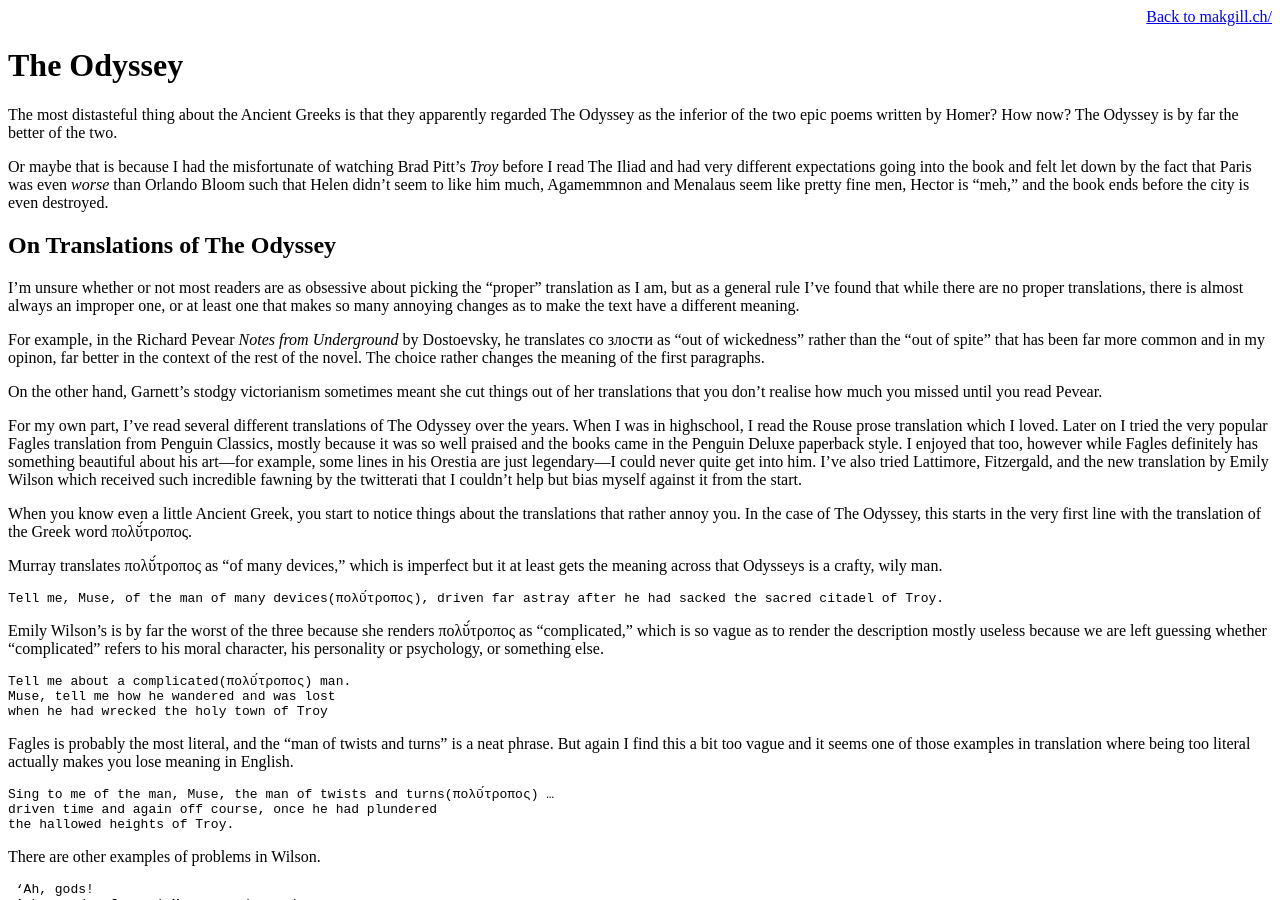
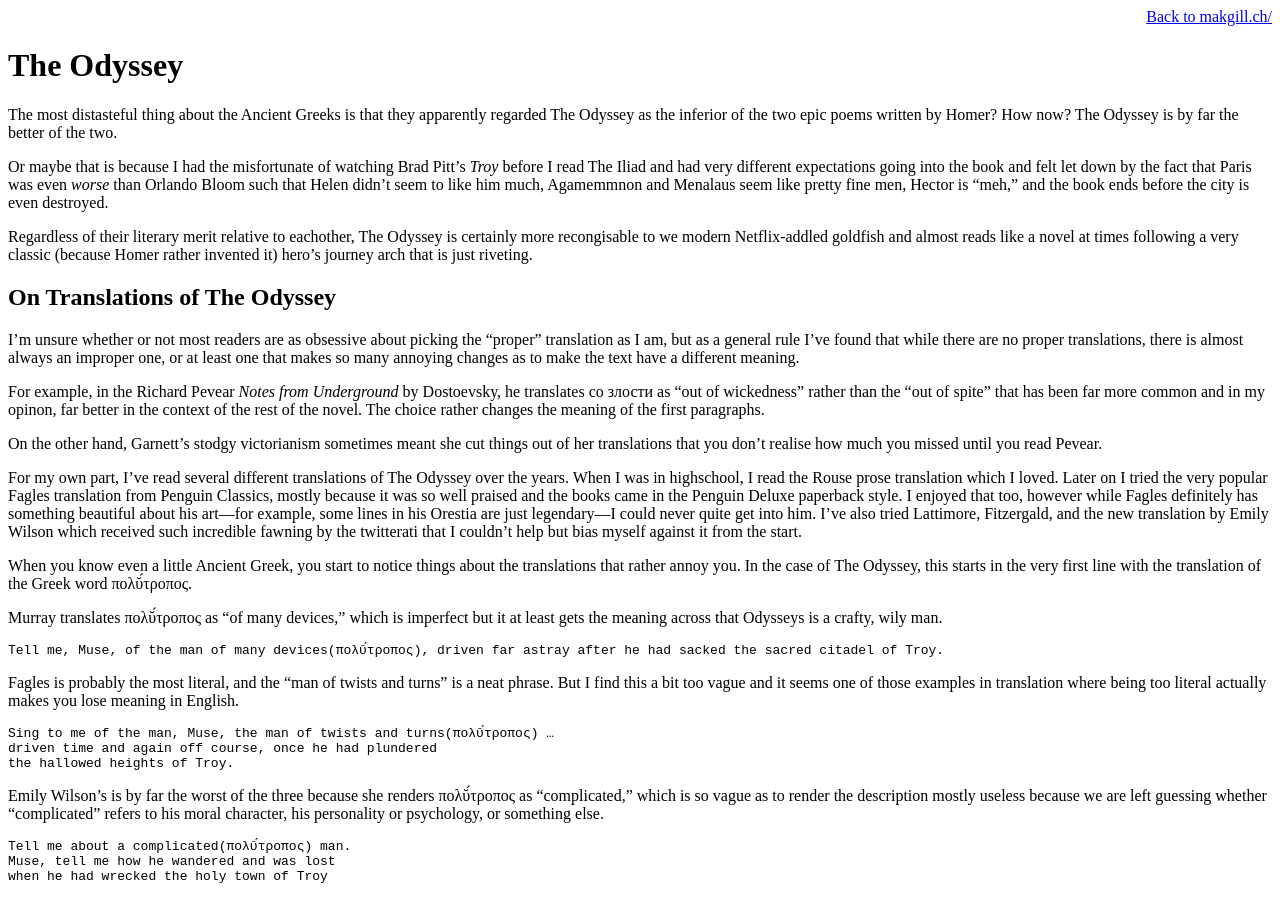
Before and after one commit to derykmakgill/website, a Jekyll site: the page built from odyssey.md, in a window 1280 px wide and 900 px high. Built offline with Jekyll 4.4.1, drawn with Linux system fonts in a browser that asks for light colours.

Commit message:
Update odyssey.md

````diff
--- a/odyssey.md
+++ b/odyssey.md
@@ -7,6 +7,8 @@ The most distasteful thing about the Ancient Greeks is that they apparently rega
 epic poems written by Homer? How now? The Odyssey is by far the better of the two.
 
 Or maybe that is because I had the misfortunate of watching Brad Pitt's *Troy* before I read The Iliad and had very different expectations going into the book and felt let down by the fact that Paris was even *worse* than Orlando Bloom such that Helen didn't seem to like him much, Agamemmnon and Menalaus seem like pretty fine men, Hector is "meh," and the book ends before the city is even destroyed.
+
+Regardless of their literary merit relative to eachother, The Odyssey is certainly more recongisable to we modern Netflix-addled goldfish and almost reads like a novel at times following a very classic (because Homer rather invented it) hero's journey arch that is just riveting.
 
 ## On Translations of The Odyssey
 
@@ -27,20 +29,20 @@ Murray translates πολῠ́τροπος as "of many devices," which is imperfe
 Tell me, Muse, of the man of many devices(πολῠ́τροπος), driven far astray after he had sacked the sacred citadel of Troy.
 ```
 
+Fagles is probably the most literal, and the "man of twists and turns" is a neat phrase. But I find this a bit too vague and it seems one of those examples in translation where being too literal actually makes you lose meaning in English.
+
+```
+Sing to me of the man, Muse, the man of twists and turns(πολῠ́τροπος) …
+driven time and again off course, once he had plundered
+the hallowed heights of Troy.
+```
+
 Emily Wilson's is by far the worst of the three because she renders πολῠ́τροπος as "complicated," which is so vague as to render the description mostly useless because we are left guessing whether "complicated" refers to his moral character, his personality or psychology, or something else.
 
 ```
 Tell me about a complicated(πολῠ́τροπος) man.
 Muse, tell me how he wandered and was lost
 when he had wrecked the holy town of Troy
-```
-
-Fagles is probably the most literal, and the "man of twists and turns" is a neat phrase. But again I find this a bit too vague and it seems one of those examples in translation where being too literal actually makes you lose meaning in English.
-
-```
-Sing to me of the man, Muse, the man of twists and turns(πολῠ́τροπος) …
-driven time and again off course, once he had plundered
-the hallowed heights of Troy.
 ```
 
 There are other examples of problems in Wilson.
````
